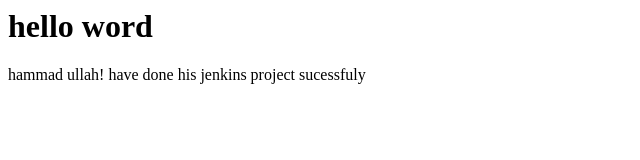
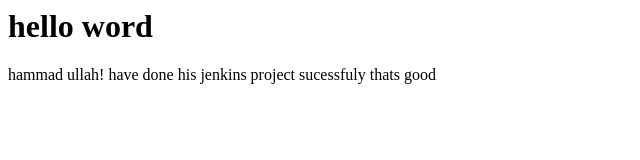
Before and after one commit to hayat121/jenkins121, a plain HTML site: page index.html in a window 1280 px wide. Shown: the full height of the page, 0-640 px from the left. Drawn offline with Linux system fonts and the light colour scheme.

```diff
--- a/index.html
+++ b/index.html
@@ -5,5 +5,5 @@
 <p>
 hammad ullah! have done his jenkins project sucessfuly
 
-
+thats good
 </p>
```
